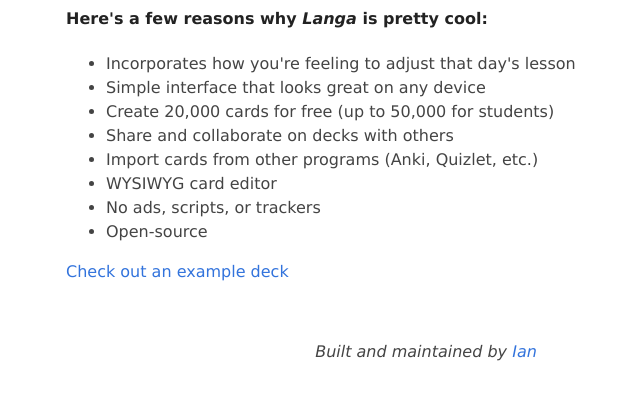
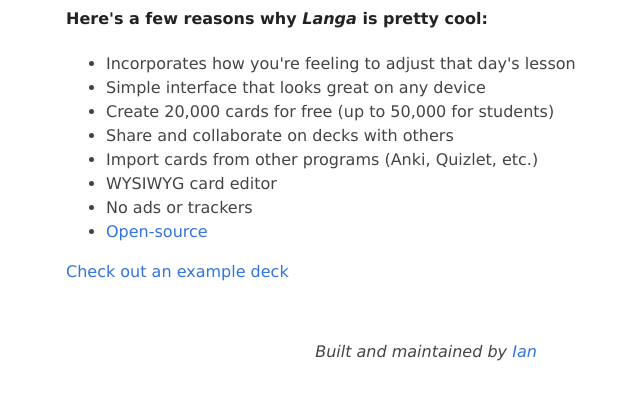
Before and after one commit to imlasky/langa, a Django app: page / in a window 1280 px wide. Shown: the part 297-697 px from the top of the page, without its empty margins (214-854 px from the left). Run offline with Django 4.2, Linux system fonts and the light colour scheme; parts of the project's set-up code (start-up, migrations or seed data) failed here and were passed over.

Commit message:
adjusted homepage

```diff
--- a/langa/templates/pages/home.html
+++ b/langa/templates/pages/home.html
@@ -33,8 +33,8 @@
         <li>Share and collaborate on decks with others</li>
         <li>Import cards from other programs (Anki, Quizlet, etc.)</li>
         <li>WYSIWYG card editor</li>
-        <li>No ads, scripts, or trackers</li>
-        <li>Open-source</li>
+        <li>No ads or trackers</li>
+        <li><a href="https://github.com/imlasky/langa">Open-source</a></li>
     </ul>
 
     {% comment %} TODO: Add example deck link {% endcomment %}
```
